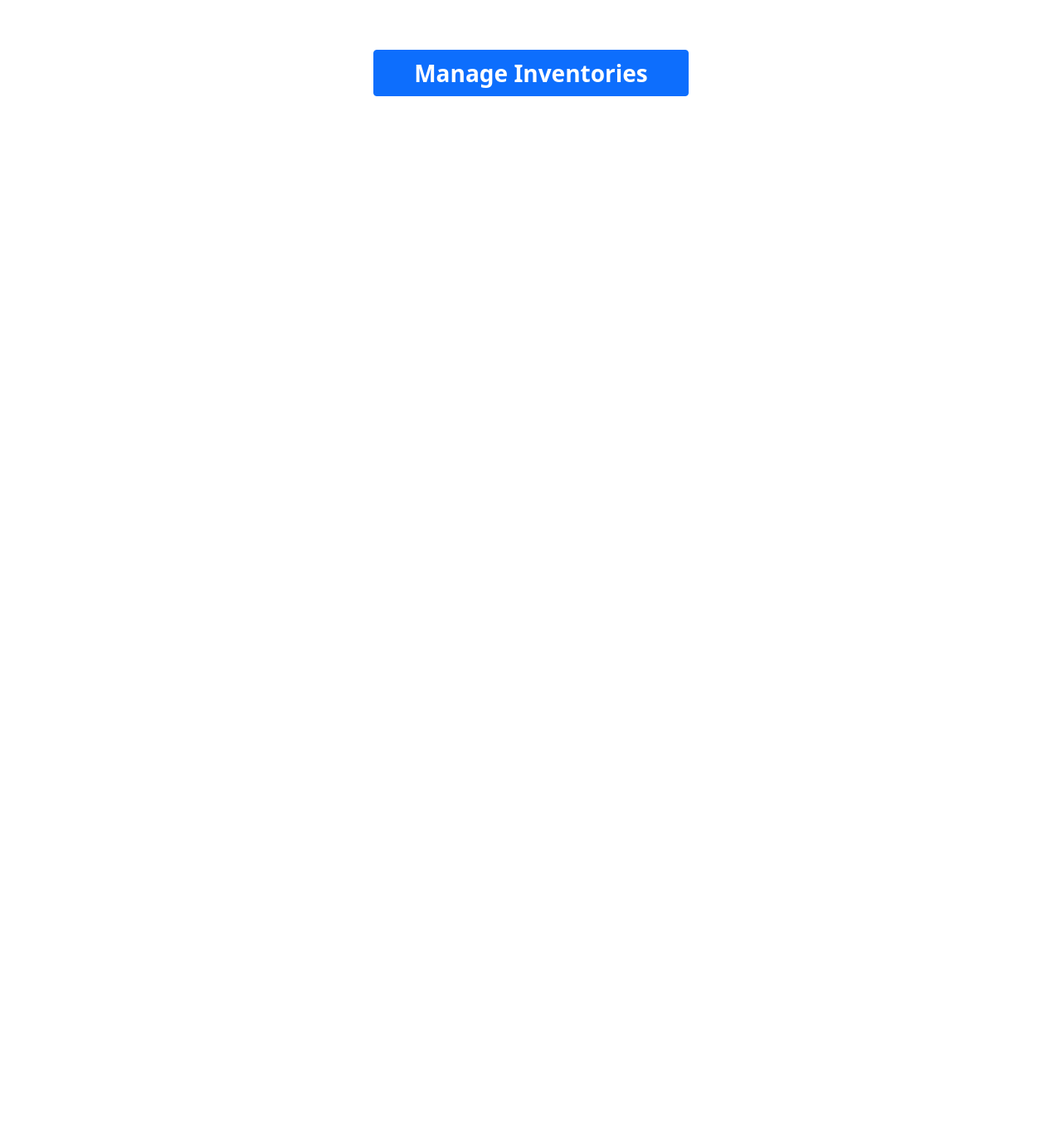
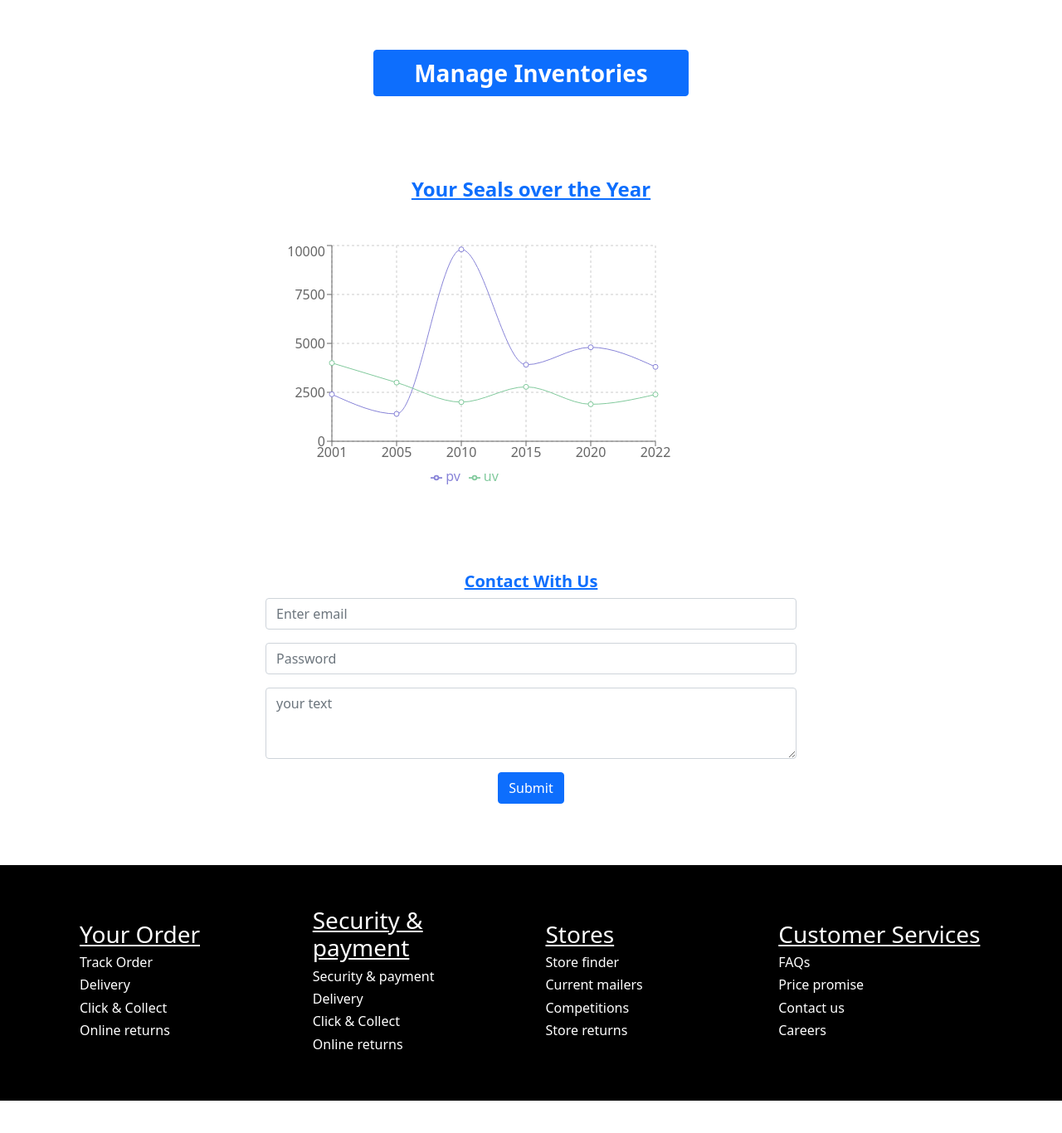
Before and after one commit to sujonaust2008/sunvi-laptop, a React (Create React App) app: page / in a window 1280 px wide. Shown: the part 592-1958 px from the top of the page at 83% size. Before the commit the page ends 800 px from the top, so only its background shows below. Built offline with nearby package versions, Linux system fonts and the light colour scheme; no server answers.

Commit message:
added two section in home pages

```diff
--- a/package.json
+++ b/package.json
@@ -8,6 +8,7 @@
     "@testing-library/user-event": "^13.5.0",
     "bootstrap": "^5.1.3",
     "firebase": "^9.8.1",
+    "google-map-react": "^2.1.10",
     "react": "^18.1.0",
     "react-bootstrap": "^2.4.0",
     "react-dom": "^18.1.0",
@@ -17,6 +18,7 @@
     "react-router-dom": "^6.3.0",
     "react-scripts": "5.0.1",
     "react-toastify": "^9.0.1",
+    "recharts": "^2.1.10",
     "web-vitals": "^2.1.4"
   },
   "scripts": {
--- a/src/App.js
+++ b/src/App.js
@@ -10,6 +10,7 @@ import Login from './Component/Login/Login';
 import Register from './Component/Login/Register/Register';
 import RequireAuth from './Component/Login/RequireAuth.js/RequireAuth';
 import ManageInventory from './Component/ManageInventory/ManageInventory';
+import Footer from './Component/Shared/Footer/Footer';
 import Navigation from './Component/Shared/Navbar/Navigation';
 import NotFound from './Component/Shared/NotFound/NotFound';
 import MyItems from './MyItems/MyItems';
@@ -49,7 +50,7 @@ function App() {
         </RequireAuth>}></Route>
         <Route path='*' element={<NotFound></NotFound>}></Route>
       </Routes>
-
+      <Footer></Footer>
     </div>
   );
 }
--- /dev/null
+++ b/src/Component/Home/ContactUs.js
@@ -0,0 +1,32 @@
+import React from 'react';
+import { Button, Form } from 'react-bootstrap';
+
+const ContactUs = () => {
+    return (
+        <div>
+            <div className='w-50 text-center mx-auto py-4 mt-5'>
+                <h5 className='fw-bold text-center text-decoration-underline text-primary mt-4'>Contact With Us</h5>
+                <Form>
+                    <Form.Group className="mb-3" controlId="formBasicEmail">
+                        <Form.Control type="email" placeholder="Enter email" />
+
+                    </Form.Group>
+
+                    <Form.Group className="mb-3" controlId="formBasicPassword">
+
+                        <Form.Control type="password" placeholder="Password" />
+                    </Form.Group>
+                    <Form.Group className="mb-3" controlId="exampleForm.ControlTextarea1">
+
+                            <Form.Control as="textarea" rows={3} placeholder="your text" />
+                    </Form.Group>
+                    <Button variant="primary" type="submit">
+                        Submit
+                    </Button>
+                </Form>
+            </div>
+        </div>
+    );
+};
+
+export default ContactUs;
--- a/src/Component/Home/Home.js
+++ b/src/Component/Home/Home.js
@@ -1,13 +1,16 @@
 import React from 'react';
 import Banner from './Banner';
+import ContactUs from './ContactUs';
 import Products from './Products';
+import ReChart from './ReChart';
 
 const home = () => {
     return (
         <div>
             <Banner></Banner>
             <Products></Products>
-
+            <ReChart></ReChart>
+            <ContactUs></ContactUs>
         </div>
     );
 };
--- /dev/null
+++ b/src/Component/Home/ReChart.js
@@ -0,0 +1,70 @@
+import React from 'react';
+import { LineChart, Line, XAxis, YAxis, CartesianGrid, Tooltip, Legend } from 'recharts';
+import './ReCharts.css';
+const ReChart = () => {
+    const data = [
+        {
+          name: '2001',
+          uv: 4000,
+          pv: 2400,
+          amt: 2400,
+        },
+        {
+          name: '2005',
+          uv: 3000,
+          pv: 1398,
+          amt: 2210,
+        },
+        {
+          name: '2010',
+          uv: 2000,
+          pv: 9800,
+          amt: 2290,
+        },
+        {
+          name: '2015',
+          uv: 2780,
+          pv: 3908,
+          amt: 2000,
+        },
+        {
+          name: '2020',
+          uv: 1890,
+          pv: 4800,
+          amt: 2181,
+        },
+        {
+          name: '2022',
+          uv: 2390,
+          pv: 3800,
+          amt: 2500,
+        },
+      ];
+
+    return (
+        <div className='reCharts mx-auto'>
+            <h4 className='text-primary text-decoration-underline fw-bold my-5 text-center'>Your Seals over the Year</h4>
+            <LineChart
+          width={500}
+          height={300}
+          data={data}
+          margin={{
+            top: 5,
+            right: 30,
+            left: 20,
+            bottom: 5,
+          }}
+        >
+          <CartesianGrid strokeDasharray="3 3" />
+          <XAxis dataKey="name" />
+          <YAxis />
+          <Tooltip />
+          <Legend />
+          <Line type="monotone" dataKey="pv" stroke="#8884d8" activeDot={{ r: 8 }} />
+          <Line type="monotone" dataKey="uv" stroke="#82ca9d" />
+        </LineChart>
+        </div>
+    );
+};
+
+export default ReChart;
--- /dev/null
+++ b/src/Component/Home/ReCharts.css
@@ -0,0 +1,7 @@
+.reCharts {
+    margin: 50px auto;
+    width: 50%;
+    display: grid;
+    grid-template-columns: 1fr;
+
+}
--- /dev/null
+++ b/src/Component/Shared/Footer/Footer.css
@@ -0,0 +1,28 @@
+.footerSection {
+    background-color: black;
+    color: white;
+}
+
+.footerStyle {
+    width: 85%;
+    margin: 50px auto;
+    padding: 50px 0px;
+    display: grid;
+    grid-template-columns: repeat(4, 1fr);
+    grid-gap: 35px;
+    align-items: center;
+    justify-content: center;
+
+}
+
+@media only screen and (max-width: 800px) {
+    .footerStyle {
+        grid-template-columns: 2fr;
+    }
+}
+
+@media only screen and (max-width: 500px) {
+    .footerStyle {
+        grid-template-columns: 1fr;
+    }
+}
--- /dev/null
+++ b/src/Component/Shared/Footer/Footer.js
@@ -0,0 +1,45 @@
+import React from 'react';
+import './Footer.css';
+
+const Footer = () => {
+    return (
+        <div className='footerSection'>
+            <div className='footerStyle'>
+        <div>
+            <h3 className='text-decoration-underline'>Your Order</h3>
+            <h6>Track Order</h6>
+            <h6>Delivery</h6>
+            <h6>Click & Collect</h6>
+            <h6>Online returns</h6>
+
+        </div>
+        <div>
+            <h3 className='text-decoration-underline'>Security & payment</h3>
+            <h6>Security & payment</h6>
+            <h6>Delivery</h6>
+            <h6>Click & Collect</h6>
+            <h6>Online returns</h6>
+
+        </div>
+        <div>
+            <h3 className='text-decoration-underline'>Stores</h3>
+            <h6>Store finder</h6>
+            <h6>Current mailers</h6>
+            <h6>Competitions</h6>
+            <h6>Store returns</h6>
+
+        </div>
+        <div>
+            <h3 className='text-decoration-underline'>Customer Services</h3>
+            <h6>FAQs</h6>
+            <h6>Price promise</h6>
+            <h6>Contact us</h6>
+            <h6>Careers</h6>
+
+        </div>
+    </div>
+        </div>
+    );
+};
+
+export default Footer;
```
Also changed, not shown: src/Assets/Images/payment.jpg (added), 1 other file (tests, documents, lock files or other folders).
